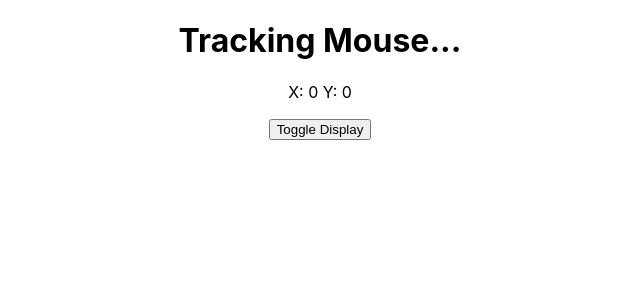
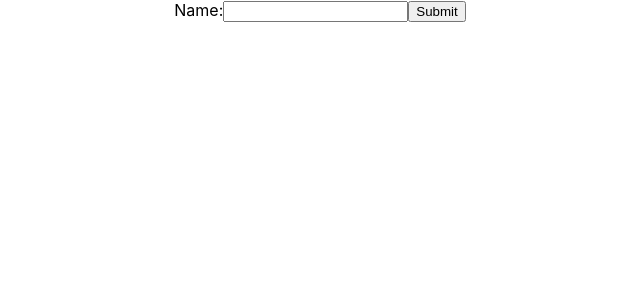
Before and after one commit to vkleer/react-app, a React (Create React App) app in the folder my-app/: page / in a window 1280 px wide. Shown: the top 300 px of the page, without its empty margins (320-960 px from the left). Built offline with nearby package versions, Linux system fonts and the light colour scheme.

Commit message:
Create ControlledForm component and update the value of input field using React onChange attribute

```diff
--- a/my-app/src/App.js
+++ b/my-app/src/App.js
@@ -14,6 +14,7 @@
 import LifeCyclesCDM from './components/LifeCyclesCDM';
 import LifeCyclesCDU from './components/LifeCyclesCDU';
 import LifeCyclesCWU from './components/LifeCycleCWU';
+import ControlledForm from './components/ControlledForm';
 
 function App() {
   return (
@@ -31,7 +32,8 @@
       {/* <RenderingLists /> */}
       {/* <LifeCyclesCDM /> */}
       {/* <LifeCyclesCDU /> */}
-      <LifeCyclesCWU />
+      {/* <LifeCyclesCWU /> */}
+      <ControlledForm />
     </div>
   );
 }
--- /dev/null
+++ b/my-app/src/components/ControlledForm.js
@@ -0,0 +1,35 @@
+import React, { Component } from 'react'
+
+export class ControlledForm extends Component {
+
+    constructor(props) {
+        super(props)
+
+        this.state = {
+            name: ''
+        }
+    }
+
+    handleNameChange = (event) => {
+        this.setState ({
+            name: event.target.value,
+        })
+    }
+
+    render() {
+        return (
+            <div>
+                <form>
+                    <label htmlFor='name'>Name:</label>
+                    <input
+                        value={this.state.name} onChange={this.handleNameChange}
+                        id='name' name='name' type='text'
+                    />
+                    <input type='submit' value='Submit' />
+                </form>
+            </div>
+        )
+    }
+}
+
+export default ControlledForm
```
